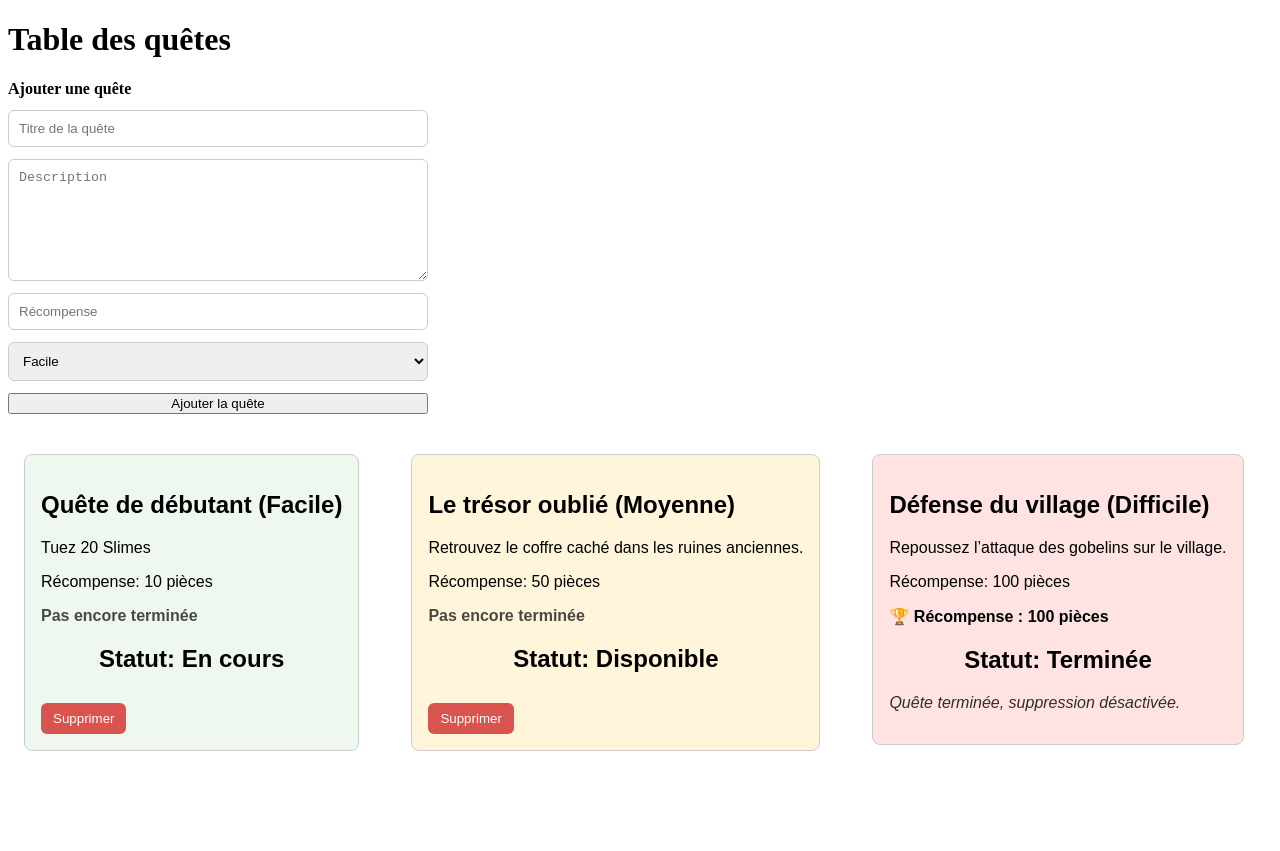
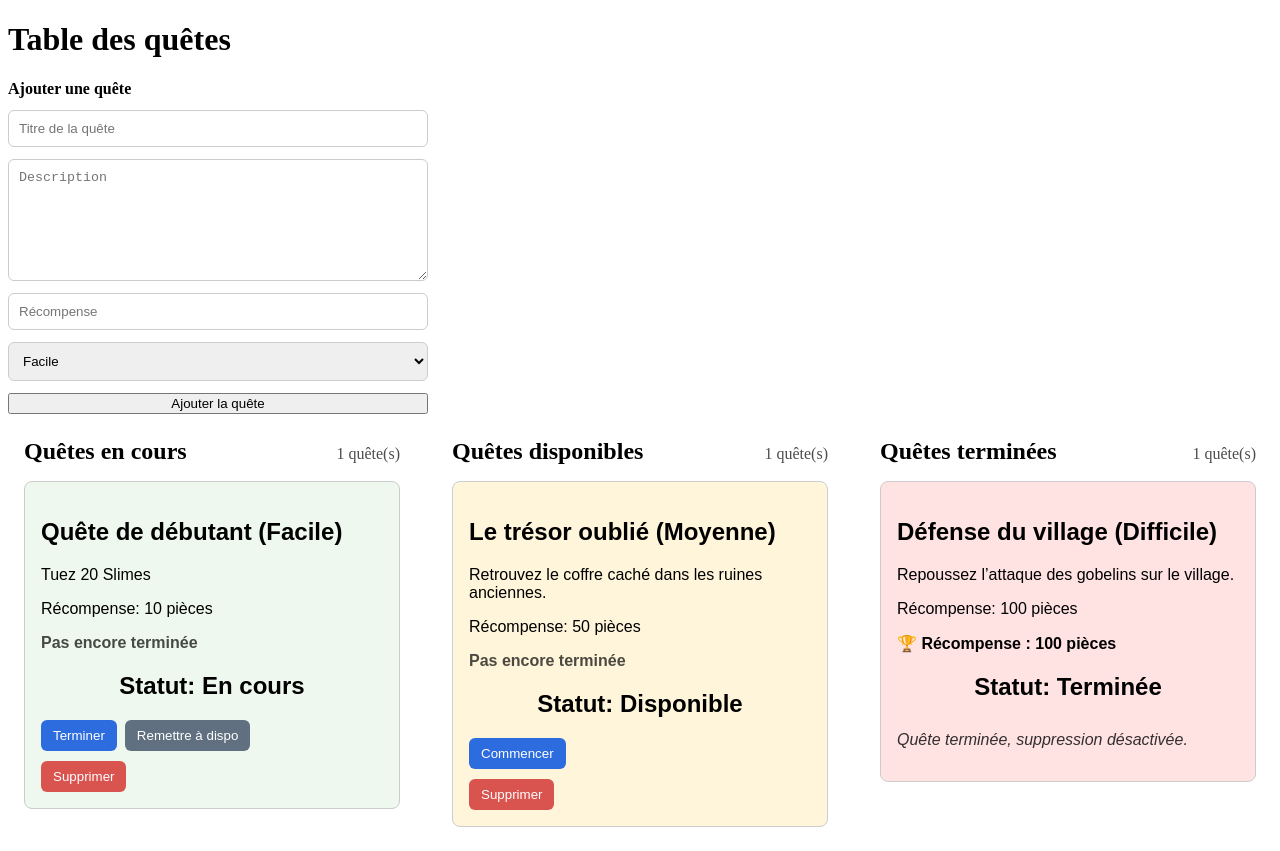
Before and after one commit to Ohorusse/QuestGestionnaire, a Vue app: page / in a window 1280 px wide. Before the commit the page ends 800 px from the top, so only its background shows below. Built offline with nearby package versions, Linux system fonts and the light colour scheme.

Commit message:
Possibilité de Lancer/Terminer/Annuler les quêtes (& implémentation que le stockage) & ReadMe

```diff
--- a/src/components/QuestCard.vue
+++ b/src/components/QuestCard.vue
@@ -8,9 +8,9 @@ export default {
     }
   },
 
-  emits: ['edit-quest', 'delete-quest'],
+  emits: ['edit-quest', 'delete-quest', 'change-status'],
   computed: {
-    questClass() {
+    cardClass() {
       if (this.quest.difficulty === 'Difficile') {
         return 'quest-card--hard'
       }
@@ -20,19 +20,30 @@ export default {
       }
 
       return 'quest-card--easy'
+    },
+    canStartQuest() {
+      return this.quest.status === 'Disponible'
+    },
+    canFinishQuest() {
+      return this.quest.status === 'En cours'
     }
   }
 }
 </script>
 
 <template>
-  <div class="quest-card" :class="questClass" @click="$emit('edit-quest')">
+  <div class="quest-card" :class="cardClass" @click="$emit('edit-quest')">
       <h2>{{ quest.title }} ({{ quest.difficulty }})</h2>
       <p>{{ quest.description }}</p>
       <p>Récompense: {{ quest.reward }}</p>
       <p v-if="quest.status === 'Terminée'" class="reward-badge">🏆 Récompense : {{ quest.reward }}</p>
       <p v-else class="reward-badge reward-badge--empty">Pas encore terminée</p>
       <h2 class="centered">Statut: {{ quest.status }}</h2>
+      <div class="status-actions">
+        <button v-if="canStartQuest" class="status-btn" @click.stop="$emit('change-status', 'En cours')">Commencer</button>
+        <button v-if="canFinishQuest" class="status-btn" @click.stop="$emit('change-status', 'Terminée')">Terminer</button>
+        <button v-if="canFinishQuest" class="status-btn status-btn--ghost" @click.stop="$emit('change-status', 'Disponible')">Remettre à dispo</button>
+      </div>
       <button v-if="quest.status !== 'Terminée'" class="delete-btn" @click.stop="$emit('delete-quest')">Supprimer</button>
       <p v-else class="locked-note">Quête terminée, suppression désactivée.</p>
   </div>
@@ -78,6 +89,26 @@ export default {
   cursor: pointer;
 }
 
+.status-actions {
+  display: flex;
+  flex-wrap: wrap;
+  gap: 8px;
+  margin-top: 10px;
+}
+
+.status-btn {
+  padding: 8px 12px;
+  border: none;
+  border-radius: 6px;
+  background: #2d6cdf;
+  color: white;
+  cursor: pointer;
+}
+
+.status-btn--ghost {
+  background: #607080;
+}
+
 .locked-note {
   margin-top: 10px;
   font-style: italic;
--- a/src/components/QuestList.vue
+++ b/src/components/QuestList.vue
@@ -2,24 +2,70 @@
 import QuestCard from './QuestCard.vue'
 
 defineProps({
+  title: {
+    type: String,
+    required: true
+  },
   quests: {
     type: Array,
     required: true
   }
 })
 
-defineEmits(['edit-quest', 'delete-quest'])
+defineEmits(['edit-quest', 'delete-quest', 'change-status'])
 </script>
 
 <template>
 
-  <div>
+  <div class="quest-list">
+    <div class="quest-list__header">
+      <slot name="header">
+        <h2>{{ title }}</h2>
+      </slot>
+      <p class="quest-list__count">{{ quests.length }} quête(s)</p>
+    </div>
+
+    <p v-if="quests.length === 0" class="quest-list__empty">Aucune quête ici.</p>
+
     <QuestCard
       v-for="quest in quests"
       :key="quest.id"
       :quest="quest"
       @edit-quest="$emit('edit-quest', quest)"
       @delete-quest="$emit('delete-quest', quest)"
+      @change-status="$emit('change-status', quest, $event)"
     />
   </div>
 </template>
+
+<style>
+.quest-list {
+  flex: 1;
+  min-width: 280px;
+}
+
+.quest-list__header {
+  display: flex;
+  align-items: baseline;
+  justify-content: space-between;
+  gap: 12px;
+  margin: 0 16px 12px;
+}
+
+.quest-list__header h2 {
+  margin: 0;
+}
+
+.quest-list__count {
+  margin: 0;
+  opacity: 0.7;
+}
+
+.quest-list__empty {
+  margin: 0 16px 12px;
+  padding: 12px;
+  border: 1px dashed #ccc;
+  border-radius: 8px;
+  opacity: 0.75;
+}
+</style>
--- a/src/components/QuestView.vue
+++ b/src/components/QuestView.vue
@@ -7,7 +7,7 @@ export default {
     QuestList
   },
   created() {
-    this.loadBoardData()
+    this.loadQuestsFromStorage()
   },
   data() {
     return {
@@ -38,14 +38,14 @@ export default {
     status: 'Terminée',
   }
       ],
-      newQuest: {
+      questForm: {
         title: '',
         description: '',
         reward: '',
         difficulty: 'Facile',
       },
-      editingQuestId: null,
-      nextId: 4,
+      questBeingEditedId: null,
+      nextQuestId: 4,
     }
   },
 
@@ -62,13 +62,13 @@ export default {
     },
 
   methods:{
-    saveBoardData() {
+    saveQuestsToStorage() {
       localStorage.setItem('questBoardData', JSON.stringify({
         quests: this.quests,
-        nextId: this.nextId,
+        nextId: this.nextQuestId,
       }))
     },
-    loadBoardData() {
+    loadQuestsFromStorage() {
       const savedData = localStorage.getItem('questBoardData')
       if (!savedData) {
         return
@@ -79,23 +79,23 @@ export default {
         this.quests = parsedData.quests
       }
       if (parsedData.nextId) {
-        this.nextId = parsedData.nextId
+        this.nextQuestId = parsedData.nextId
       }
     },
 
-    addQuest(newQuest) {
+    addQuest(questToAdd) {
       this.quests.push({
-      id: this.nextId,
-      ...newQuest,
+      id: this.nextQuestId,
+      ...questToAdd,
       status: 'Disponible',
       })
-      this.nextId += 1
-      this.saveBoardData()
+      this.nextQuestId += 1
+      this.saveQuestsToStorage()
     },
 
-    startEditQuest(quest) {
-      this.editingQuestId = quest.id
-      this.newQuest = {
+    startQuestEdit(quest) {
+      this.questBeingEditedId = quest.id
+      this.questForm = {
         title: quest.title,
         description: quest.description,
         reward: quest.reward,
@@ -103,8 +103,8 @@ export default {
       }
     },
 
-    updateQuest(updatedQuest) {
-      const index = this.quests.findIndex(quest => quest.id === this.editingQuestId)
+    updateQuest(questUpdates) {
+      const index = this.quests.findIndex(quest => quest.id === this.questBeingEditedId)
 
       if (index === -1) {
         return
@@ -112,25 +112,36 @@ export default {
 
       this.quests[index] = {
         ...this.quests[index],
-        ...updatedQuest,
+        ...questUpdates,
       }
 
-      this.editingQuestId = null
-      this.newQuest = {
+      this.questBeingEditedId = null
+      this.questForm = {
         title: '',
         description: '',
         reward: '',
         difficulty: 'Facile',
       }
-      this.saveBoardData()
+      this.saveQuestsToStorage()
     },
 
-    deleteQuest(questToDelete) {
-      this.quests = this.quests.filter(quest => quest.id !== questToDelete.id)
+    changeQuestStatus(questToUpdate, newStatus) {
+      const index = this.quests.findIndex(quest => quest.id === questToUpdate.id)
 
-      if (this.editingQuestId === questToDelete.id) {
-        this.editingQuestId = null
-        this.newQuest = {
+      if (index === -1) {
+        return
+      }
+
+      this.quests[index].status = newStatus
+      this.saveQuestsToStorage()
+    },
+
+    deleteQuest(questToRemove) {
+      this.quests = this.quests.filter(quest => quest.id !== questToRemove.id)
+
+      if (this.questBeingEditedId === questToRemove.id) {
+        this.questBeingEditedId = null
+        this.questForm = {
           title: '',
           description: '',
           reward: '',
@@ -138,22 +149,22 @@ export default {
         }
       }
 
-      this.saveBoardData()
+      this.saveQuestsToStorage()
     },
 
     submitQuest() {
-      if (!this.newQuest.title.trim()) {
+      if (!this.questForm.title.trim()) {
         return
       }
 
-      if (this.editingQuestId !== null) {
-        this.updateQuest({ ...this.newQuest })
+      if (this.questBeingEditedId !== null) {
+        this.updateQuest({ ...this.questForm })
         return
       }
 
-      this.addQuest({ ...this.newQuest })
+      this.addQuest({ ...this.questForm })
 
-      this.newQuest = {
+      this.questForm = {
         title: '',
         description: '',
         reward: '',
@@ -169,21 +180,21 @@ export default {
 <template>
 <h1>Table des quêtes</h1>
 <form class="quest-form" @submit.prevent="submitQuest">
-  <p class="form-label">{{ editingQuestId !== null ? 'Modifier la quête' : 'Ajouter une quête' }}</p>
-  <input v-model="newQuest.title" type="text" placeholder="Titre de la quête" />
-  <textarea v-model="newQuest.description" placeholder="Description"></textarea>
-  <input v-model="newQuest.reward" type="text" placeholder="Récompense" />
-  <select v-model="newQuest.difficulty">
+  <p class="form-label">{{ questBeingEditedId !== null ? 'Modifier la quête' : 'Ajouter une quête' }}</p>
+  <input v-model="questForm.title" type="text" placeholder="Titre de la quête" />
+  <textarea v-model="questForm.description" placeholder="Description"></textarea>
+  <input v-model="questForm.reward" type="text" placeholder="Récompense" />
+  <select v-model="questForm.difficulty">
     <option>Facile</option>
     <option>Moyenne</option>
     <option>Difficile</option>
   </select>
-  <button type="submit">{{ editingQuestId !== null ? 'Modifier la quête' : 'Ajouter la quête' }}</button>
+  <button type="submit">{{ questBeingEditedId !== null ? 'Modifier la quête' : 'Ajouter la quête' }}</button>
 </form>
 <div class="quest-columns">
-  <QuestList title="Quêtes en cours" :quests="questsEC" @edit-quest="startEditQuest" @delete-quest="deleteQuest"/>
-  <QuestList title="Quêtes disponibles" :quests="questsAF" @edit-quest="startEditQuest" @delete-quest="deleteQuest"/>
-  <QuestList title="Quêtes terminées" :quests="questsFin" @edit-quest="startEditQuest" @delete-quest="deleteQuest"/>
+  <QuestList title="Quêtes en cours" :quests="questsEC" @edit-quest="startQuestEdit" @delete-quest="deleteQuest" @change-status="changeQuestStatus"/>
+  <QuestList title="Quêtes disponibles" :quests="questsAF" @edit-quest="startQuestEdit" @delete-quest="deleteQuest" @change-status="changeQuestStatus"/>
+  <QuestList title="Quêtes terminées" :quests="questsFin" @edit-quest="startQuestEdit" @delete-quest="deleteQuest" @change-status="changeQuestStatus"/>
 </div>
 </template>
 
```
Also changed, not shown: 1 other file (tests, documents, lock files or other folders).
